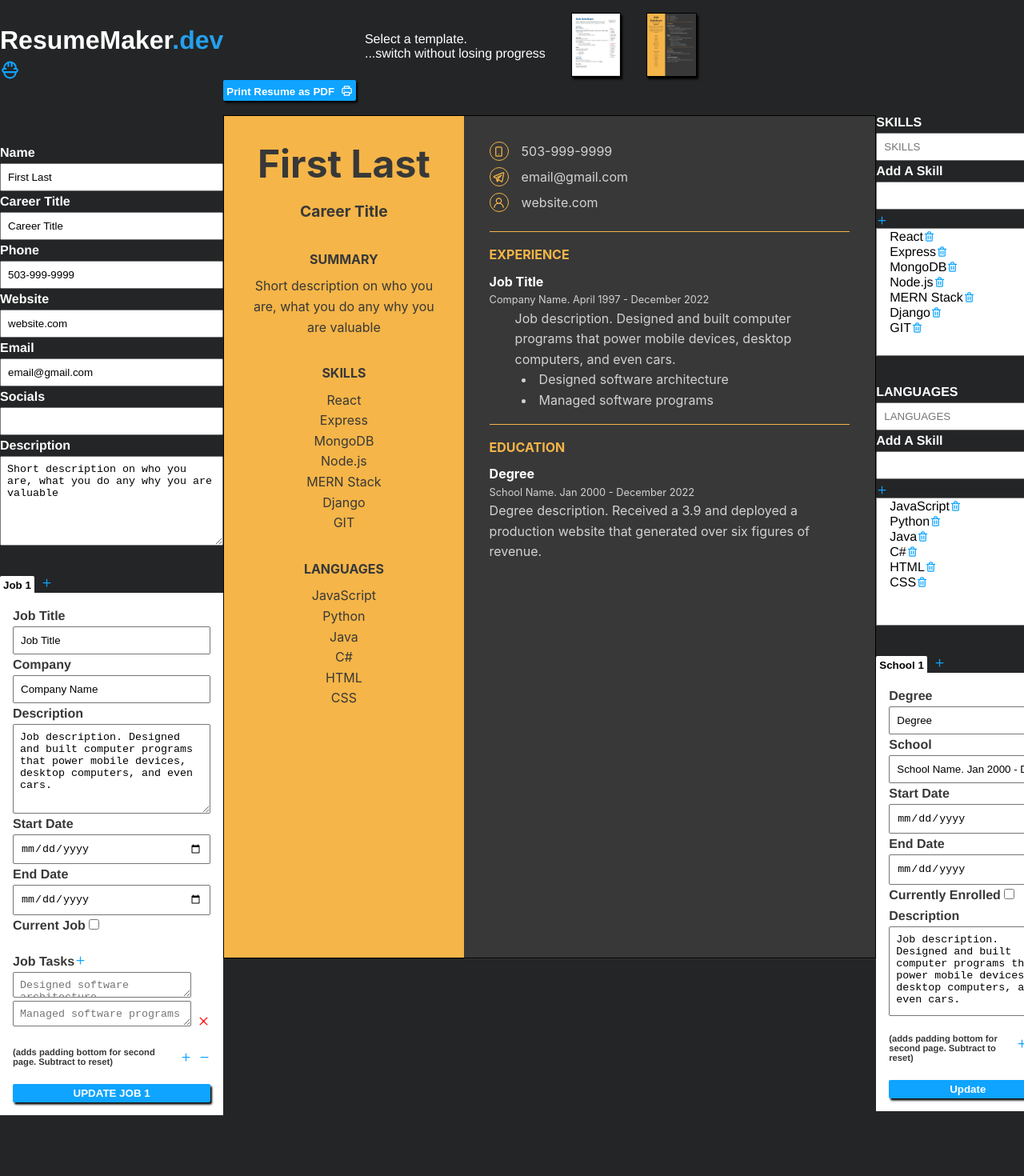
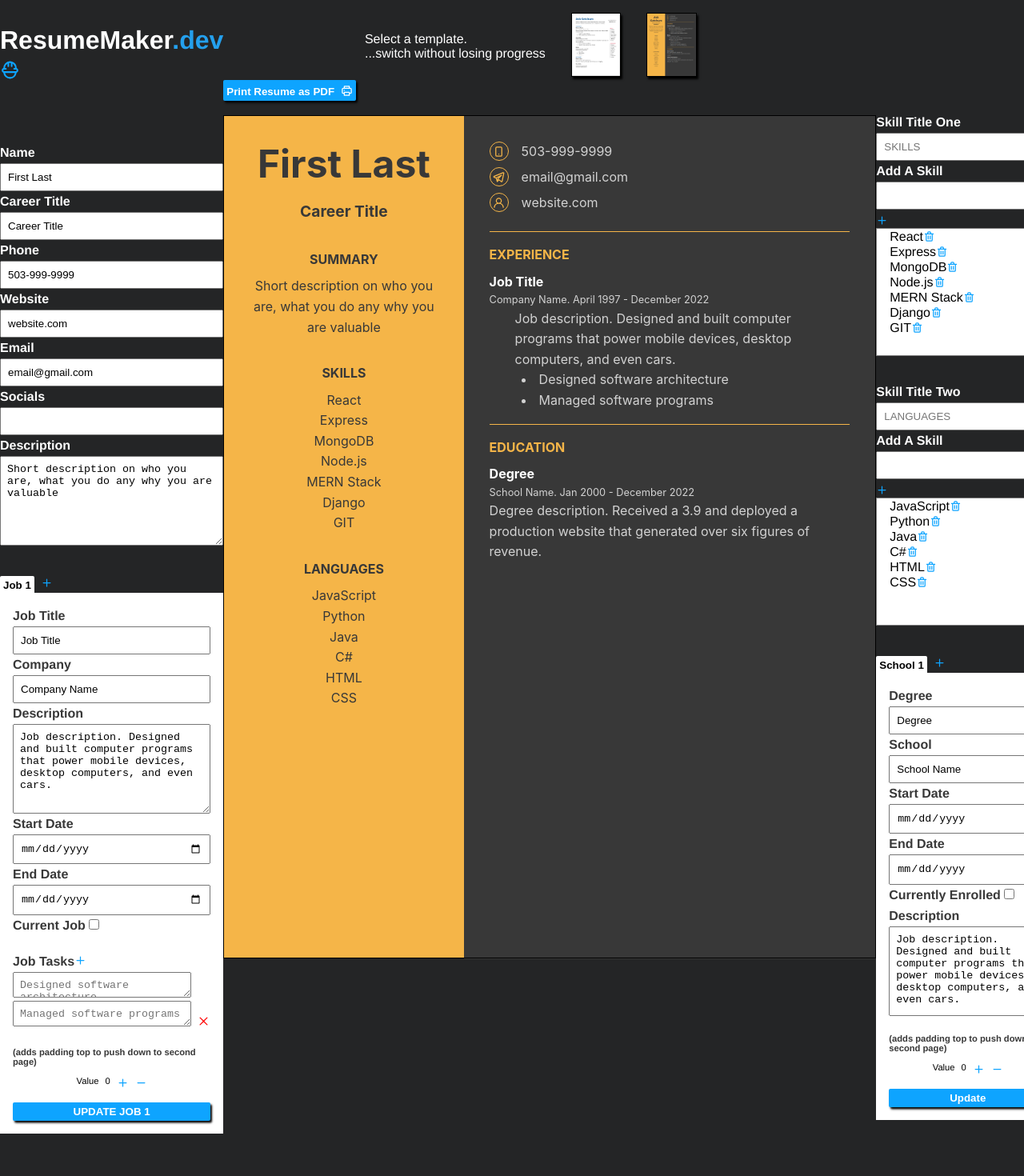
Before and after one commit to ChimentiMatt/Resume_Builder, a React (Create React App) app: page / in a window 1280 px wide. Shown: the top 1470 px of the page at 80% size. Built offline with nearby package versions, Linux system fonts and the light colour scheme.

Commit message:
improved how pag padding works and fixed eduation date bug

```diff
--- a/src/components/Home.jsx
+++ b/src/components/Home.jsx
@@ -22,7 +22,6 @@ const Home = () => {
     const [email, setEmail] = useState('email@gmail.com')
     const [website, setWebsite] = useState('website.com')
     const [socials, setSocials] = useState('')
-
     const [objId, setObjId] = useState(0)
     const [currentTab, setCurrentTab] = useState(0)
     const [jobs, setJobs] = useState([{
@@ -32,28 +31,25 @@ const Home = () => {
         jobDescription: 'Job description. Designed and built computer programs that power mobile devices, desktop computers, and even cars. ',
         tasks: ['Designed software architecture', 'Managed software programs'],
         startDate: 'April 1997',
-        endDate: 'December 2022'
+        endDate: 'December 2022',
+        padding: 0
     }])
-
     const [edObjId, setEdObjId] = useState(0)
-
     const [currentEducationTab, setCurrentEducationTab] = useState(0)
     const [education, setEducation] = useState([{
         degree: 'Degree',
         university: 'School Name',
         startDate: 'Jan 2000',
         endDate: 'December 2022',
-        description: 'Degree description. Received a 3.9 and deployed a production website that generated over six figures of revenue.'
+        description: 'Degree description. Received a 3.9 and deployed a production website that generated over six figures of revenue.',
+        padding: 0
     }])
-
     const [skills1Name, setSkills1Name] = useState('SKILLS')
     const [buildSkill, setBuildSkill] = useState('')
     const [skills, setSkills] = useState(['React', 'Express', 'MongoDB', 'Node.js', 'MERN Stack', 'Django', 'GIT'])
-
     const [skills2Name, setSkills2Name] = useState('LANGUAGES')
     const [buildSecondarySkill, setBuildSecondarySkill] = useState('')
     const [secondarySkill, setSecondarySkill] = useState(['JavaScript', 'Python', 'Java', 'C#', 'HTML', 'CSS'])
-
 
     const addSkill = (event) => {
         if (buildSkill !== '') setSkills(current => [...current, buildSkill])
@@ -81,7 +77,8 @@ const Home = () => {
             jobDescription: 'Baristas are the face of Starbucks. They are an important part of our customers days, and experts in handcrafting delicious, perfect beverages.',
             tasks: [' making quality beverages', 'speciality drinks'],
             startDate: 'Jan 2000',
-            endDate: 'December 2022'
+            endDate: 'December 2022',
+            padding: 0
         }])
 
         // used to update tab as a callback so state is already set
@@ -96,7 +93,8 @@ const Home = () => {
             university: 'School Name',
             startDate: 'Jan 2000',
             endDate: 'December 2022',
-            description: 'Degree description. Received a BA of ... while earning a prestigious internship.'
+            description: 'Degree description. Received a BA of ... while earning a prestigious internship.',
+            padding: 0
         }])
 
         // used to update tab as a callback so state is already set
@@ -253,14 +251,14 @@ const Home = () => {
             <div id='desktop-templates'>
                 <TemplateSelect setTemplate={setTemplate}/>
 
-                {template === 1 && <TemplateOne name={name} description={description} email={email} website={website} socials={socials} jobs={jobs} education={education} skills1Name={skills1Name} skills={skills} skills2Name={skills2Name} secondarySkill={secondarySkill}/>}
+                {template === 1 && <TemplateOne name={name} description={description} email={email} website={website} socials={socials} jobs={jobs} education={education} skills1Name={skills1Name} skills={skills} skills2Name={skills2Name} secondarySkill={secondarySkill} />}
                 {template === 2 && <TemplateTwo name={name} careerTitle={careerTitle} phone={phone} description={description} email={email} website={website} socials={socials} jobs={jobs} education={education} skills1Name={skills1Name} skills={skills} skills2Name={skills2Name} secondarySkill={secondarySkill} setCareerTitle={setCareerTitle} setPhone={setPhone}/> }
 
             </div>
 
             <div id='right-forms-container'>
                 <div id='right-forms'>
-                    <label name='skills'>{skills1Name}</label>
+                    <label name='skills'>Skill Title One</label>
                     <br/>
 
                     <input className='skills-input' onChange={(event) => setSkills1Name(event.target.value)} placeholder="SKILLS"></input>
@@ -283,7 +281,7 @@ const Home = () => {
                     <br className='mobile-hide'/>
                     <br/>
 
-                    <label className='skills-input' name='secondary skill'>{skills2Name}</label>
+                    <label className='skills-input' name='secondary skill'>Skill Title Two</label>
                     <br/>
 
                     <input className='skills-input' onChange={(event) => setSkills2Name(event.target.value)} placeholder="LANGUAGES"></input>
--- a/src/styles/home.css
+++ b/src/styles/home.css
@@ -201,6 +201,9 @@ button:hover{
 
 .break-for-page-div{
     display: flex;
+    flex-direction: column;
+    justify-content: flex-end;
+    align-items: center;
     font-size: .7rem;
 }
 
--- a/src/utility/AddEducation.jsx
+++ b/src/utility/AddEducation.jsx
@@ -4,11 +4,11 @@ import { UilPlus } from '@iconscout/react-unicons'
 import { UilMinus } from '@iconscout/react-unicons'
 
 const AddEducation = ({education, item, setEducation, id, edObjId, setEdObjId}) => {
-    const [degree, setDegree] = useState('degree')
-    const [school, setSchool] = useState('school')
-    const [startDate, setStartDate] = useState('s')
-    const [endDate, setEndDate] = useState('e')
-    const [description, setDescription] = useState('Received a 4.0 and was the only student who evolved a Magikarp')
+    const [degree, setDegree] = useState('')
+    const [school, setSchool] = useState('')
+    const [startDate, setStartDate] = useState('')
+    const [endDate, setEndDate] = useState('')
+    const [description, setDescription] = useState('')
     const [newPagePadding, setNewPagePadding] = useState(0)
     const [currentEducation, setCurrentEducation] = useState(false)
 
@@ -16,6 +16,7 @@ const AddEducation = ({education, item, setEducation, id, edObjId, setEdObjId})
         let buildString = ''
         let monthString = ''
         let dashCounter = 0
+
 
         for (let i = 0; i < date.length; i++){
             // identify the dates part in string ending at day of month
@@ -73,7 +74,7 @@ const AddEducation = ({education, item, setEducation, id, edObjId, setEdObjId})
             default:
                 monthString = "January "
         }
-
+        console.log(buildString)
         buildString = monthString + buildString
         if (whichState === 'start'){
             setStartDate(buildString)
@@ -95,6 +96,7 @@ const AddEducation = ({education, item, setEducation, id, edObjId, setEdObjId})
             startDate: startDate,
             endDate: endDate,
             description: description,
+            padding: newPagePadding
         })
 
         // update order in state array
@@ -134,6 +136,11 @@ const AddEducation = ({education, item, setEducation, id, edObjId, setEdObjId})
         setCurrentEducation(!currentEducation)
     }
 
+    const newPagePaddingStopAtZero = (value) => {
+        if (value < 0) setNewPagePadding(0)
+        else {setNewPagePadding(value)}
+    }
+
     useEffect(() => {
         // Uses current state and populates forms values
         document.querySelector(`#degree${id}`).value = document.querySelector(`#resume-degree${id}`).innerHTML
@@ -144,15 +151,17 @@ const AddEducation = ({education, item, setEducation, id, edObjId, setEdObjId})
 
         document.querySelector(`#school-description${id}`).value = document.querySelector(`#resume-description${id}`).innerHTML
         setDescription(document.querySelector(`#school-description${id}`).value)
+
+        document.querySelector(`#school-padding`).value = document.querySelector(`#ed-hidden-padding${id}`).innerHTML
+        setNewPagePadding(parseInt(document.querySelector(`#school-padding`).value))
+
     }, [id])
 
     return (
         <div className='education-form'>
 
             <div className="remove-job-container">
-                {id !== 0 &&
-                <UilTimes onClick={() => removeEducation(item)} size="15" color="#ff0000" />
-                }
+                {id !== 0 && <UilTimes onClick={() => removeEducation(item)} size="15" color="#ff0000" />}
             </div>
 
             <label name='degree title'>Degree</label>
@@ -173,13 +182,12 @@ const AddEducation = ({education, item, setEducation, id, edObjId, setEdObjId})
             <textarea id={`school-description${id}`} onChange={(event) => setDescription(event.target.value)}></textarea>
             <br/>
             <div className="break-for-page-div">
-                {/* <button onClick={() => breakForPage(`new-page-spacing${id}`)}>add padding bottom</button> */}
-                <label className='ed-padding-label' name='add-padding-bottom'>(adds padding bottom for second page. Subtract to reset)</label>
+                <label className='ed-padding-label' name='add-padding-bottom'>(adds padding top to push down to second page)</label>
 
                 <div className="form-padding-container">
-
+                    <p id='school-padding'> Value</p>{newPagePadding}
                     <UilPlus onClick={() => setNewPagePadding(newPagePadding +1)}  size="15" color="#0EA4FF" className='icon-btn'/>
-                    <UilMinus onClick={() => setNewPagePadding(0)}  size="15" color="#0EA4FF" className='icon-btn'/>
+                    <UilMinus onClick={() => newPagePaddingStopAtZero(newPagePadding -1)}  size="15" color="#0EA4FF" className='icon-btn'/>
 
                 </div>
             </div>
@@ -187,7 +195,6 @@ const AddEducation = ({education, item, setEducation, id, edObjId, setEdObjId})
 
             <button onClick={() => updateEducation(item, `ed-new-page-spacing${id}`)}>Update</button>
 
-
         </div>
     )
 }
--- a/src/utility/AddJobs.jsx
+++ b/src/utility/AddJobs.jsx
@@ -138,7 +138,8 @@ const AddJobs = ({jobs, setJobs, job, id}) => {
             jobDescription: jobDescription,
             tasks: buildTasksArray,
             startDate: startDate,
-            endDate: endDate
+            endDate: endDate,
+            padding: newPagePadding
         })
 
         // update order in state array
@@ -158,12 +159,19 @@ const AddJobs = ({jobs, setJobs, job, id}) => {
     }
 
     const breakForPage = (target) =>{
-        document.querySelector(`#${target}`).style.height = `${newPagePadding}rem`
+        console.log(target)
+        // document.querySelector(`#${target}`).style.height = `${newPagePadding}rem`
+        document.querySelector(`#${target}`).style.marginTop  = `${newPagePadding}rem`
     }
 
     const deleteWarning = (choice) => {
         if (choice === 'delete') document.querySelector('#warning-container').style.display = 'flex'
         else document.querySelector('#warning-container').style.display = 'none'
+    }
+
+    const newPagePaddingStopAtZero = (value) => {
+        if (value < 0) setNewPagePadding(0)
+        else {setNewPagePadding(value)}
     }
 
     useEffect(() => {
@@ -177,15 +185,8 @@ const AddJobs = ({jobs, setJobs, job, id}) => {
         document.querySelector(`#job-description${id}`).value = document.querySelector(`#resume-description${id}`).innerHTML
         setJobDescription(document.querySelector(`#job-description${id}`).value)
 
-
-
-        // let tempTasksArray = []
-
-        // for (let i = 0; i < tasksLength; i++) {
-        //     document.querySelector(`#tasks${i}`).value = document.querySelector(`#resume-tasks${i}`).innerHTML
-        //     tempTasksArray.push(document.querySelector(`#resume-tasks${i}`).innerHTML)
-        // }
-        // setTasks(tempTasksArray)
+        document.querySelector(`#job-padding`).value = document.querySelector(`#job-hidden-padding${id}`).innerHTML
+        setNewPagePadding(parseInt(document.querySelector(`#job-padding`).value))
 
     }, [id])
 
@@ -247,13 +248,12 @@ const AddJobs = ({jobs, setJobs, job, id}) => {
             <br/>
 
             <div className="break-for-page-div">
-                {/* <button onClick={() => breakForPage(`new-page-spacing${id}`)}>add padding bottom</button> */}
-                <label name='add-padding-bottom'>(adds padding bottom for second page. Subtract to reset)</label>
-                {/* <div id={`hidden-pb-value${id}`} className="">{newPagePadding}</div> */}
+                <label name='add-padding-bottom'>(adds padding top to push down to second page)</label>
 
                 <div className="form-padding-container">
+                    <p id='job-padding'> Value</p><p>{newPagePadding}</p>
                     <UilPlus onClick={() => setNewPagePadding(newPagePadding +1)} size="15" color="#0EA4FF" className='icon-btn'/>
-                    <UilMinus onClick={() => setNewPagePadding(0)}  size="15" color="#0EA4FF" className='icon-btn'/>
+                    <UilMinus onClick={() => newPagePaddingStopAtZero(newPagePadding -1)}  size="15" color="#0EA4FF" className='icon-btn'/>
                 </div>
             </div>
             <br/>
@@ -261,7 +261,7 @@ const AddJobs = ({jobs, setJobs, job, id}) => {
             <button className="update-job-btn" onClick={() => updateJob(job, `new-page-spacing${id}`)}>UPDATE JOB {id +1}</button>
 
 
-            {/* } */}
+
         </div>
     )
 }
```
Also changed, not shown: src/components/TemplateOne.jsx (+8 -4 lines), src/components/TemplateTwo.jsx (+9 -4 lines).
